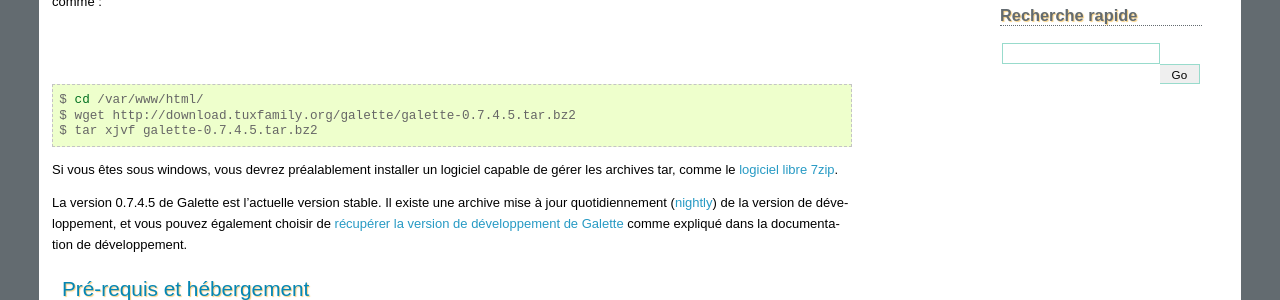
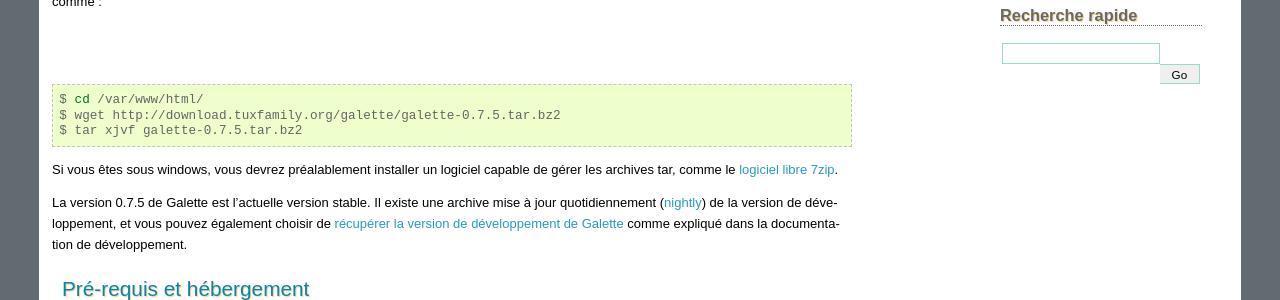
Before and after one commit to galette/galettedoc, a Sphinx documentation site: the page built from source/installation/index.rst, in a window 1280 px wide. Shown: the part 333-633 px from the top of the page. Built offline with Sphinx 7.4.7, drawn with Linux system fonts in a browser that asks for light colours.

Commit message:
Mise à jour en 0.7.5

```diff
--- a/source/installation/index.rst
+++ b/source/installation/index.rst
@@ -12,17 +12,17 @@
 
 L'installation de Galette consiste simplement, après avoir effectué quelques tâches préalables, à vous laisser guider par l'interface et renseigner les quelques informations qui vous seront demandées.
 
-Dans un premier temps, vous allez `télécharger Galette <http://download.tuxfamily.org/galette/galette-0.7.4.5.tar.bz2>`_ et décompresser l'archive. Si vous êtes sous Linux, ça donnera quelque chose comme :
+Dans un premier temps, vous allez `télécharger Galette <http://download.tuxfamily.org/galette/galette-0.7.5.tar.bz2>`_ et décompresser l'archive. Si vous êtes sous Linux, ça donnera quelque chose comme :
 
 .. code-block:: bash
 
    $ cd /var/www/html/
-   $ wget http://download.tuxfamily.org/galette/galette-0.7.4.5.tar.bz2
-   $ tar xjvf galette-0.7.4.5.tar.bz2
+   $ wget http://download.tuxfamily.org/galette/galette-0.7.5.tar.bz2
+   $ tar xjvf galette-0.7.5.tar.bz2
 
 Si vous êtes sous windows, vous devrez préalablement installer un logiciel capable de gérer les archives tar, comme le `logiciel libre 7zip <http://www.spiroo.be/7zip/>`_.
 
-La version 0.7.4.5 de Galette est l'actuelle version stable. Il existe une archive mise à jour quotidiennement (`nightly <http://download.tuxfamily.org/galette/galette-0.7-dev.tar.bz2>`_) de la version de développement, et vous pouvez également choisir de  :doc:`récupérer la version de développement de Galette <../development/git>` comme expliqué dans la documentation de développement.
+La version 0.7.5 de Galette est l'actuelle version stable. Il existe une archive mise à jour quotidiennement (`nightly <http://download.tuxfamily.org/galette/galette-0.7-dev.tar.bz2>`_) de la version de développement, et vous pouvez également choisir de  :doc:`récupérer la version de développement de Galette <../development/git>` comme expliqué dans la documentation de développement.
 
 Pré-requis et hébergement
 -------------------------
--- a/source/installation/update.rst
+++ b/source/installation/update.rst
@@ -10,7 +10,7 @@
 
    Une mise à jour n'est jamais une opération anodine, puisque vos données sont modifiées. En conséquence, prenez bien soin d'effectuer une **sauvegarde de votre base de données actuelle** ; sous peine de perdre tout ou partie de vos données.
 
-Dans un premier temps, `téléchargez la dernière version de Galette <http://download.tuxfamily.org/galette/galette-0.7.4.5.tar.bz2>`_ et mettez à jour les fichiers. Pour plus de détails sur l'installation des fichiers de Galette, reportez-vous à la section :ref:`préparation de l'installation <preparation>`.
+Dans un premier temps, `téléchargez la dernière version de Galette <http://download.tuxfamily.org/galette/galette-0.7.5.tar.bz2>`_ et mettez à jour les fichiers. Pour plus de détails sur l'installation des fichiers de Galette, reportez-vous à la section :ref:`préparation de l'installation <preparation>`.
 
 Certains fichiers et répertoires contiennent des données et devraient être réintégrés à la nouvelle installation :
 
```
